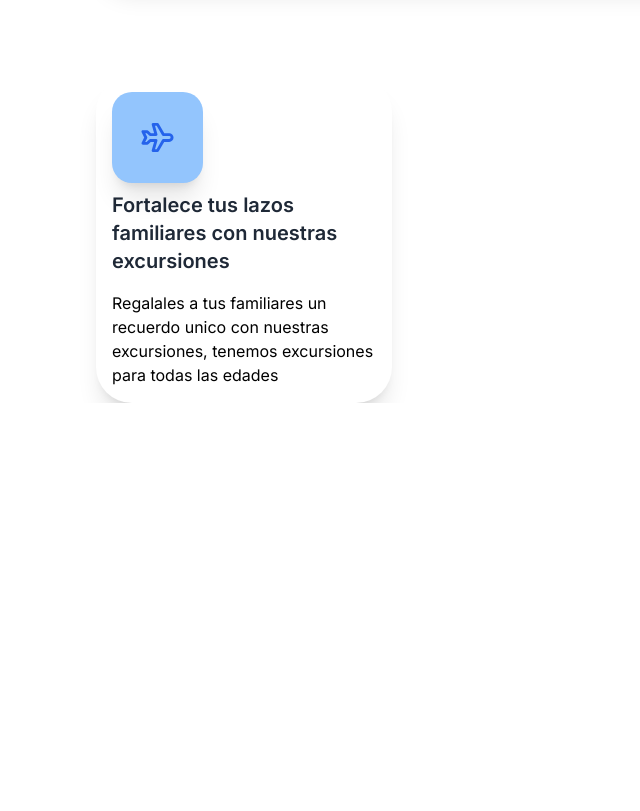
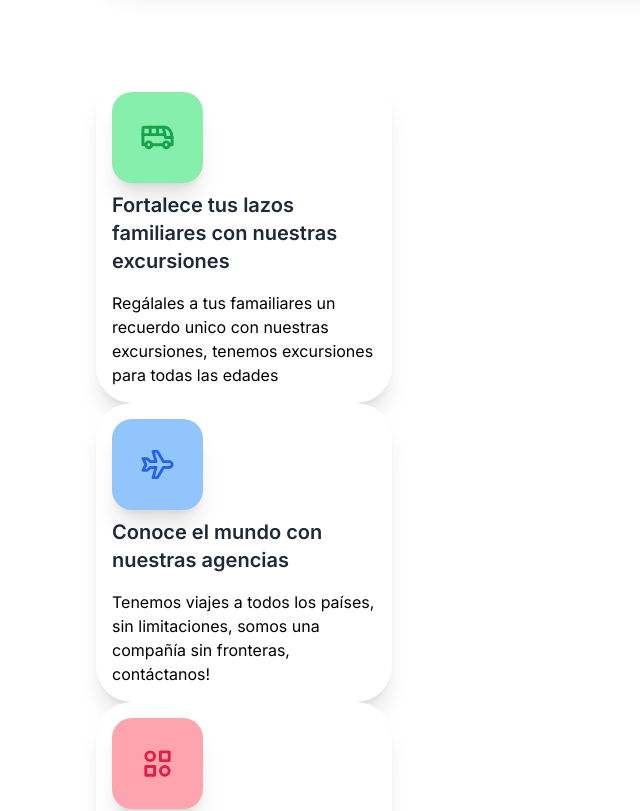
Before and after one commit to Val020213/travel-agency-frontend, a Next.js app: page / in a window 1280 px wide. Shown: the part 560-1371 px from the top of the page, without its empty margins (0-640 px from the left). Before the commit the page ends 963 px from the top, so only its background shows below. Built offline with nearby package versions, Linux system fonts and the light colour scheme; a web font is replaced by a local one.

Commit message:
feat: all categoryCards added

```diff
--- a/src/app/page.tsx
+++ b/src/app/page.tsx
@@ -32,7 +32,10 @@ export default function Home() {
         phone='55591702'
       />
       <div className='este div es fantasma h-24' />
-      <CategoryCard messageUp='Fortalece tus lazos familiares con nuestras excursiones' messageDown='Regalales a tus familiares un recuerdo unico con nuestras excursiones, tenemos excursiones para todas las edades'/>
+      <CategoryCard categoryType={2} />
+      <CategoryCard categoryType={1} />
+      <CategoryCard categoryType={3} />
+      <CategoryCard categoryType={4} />
     </>
   );
 }
--- a/src/ui/cards/CategoryCard.tsx
+++ b/src/ui/cards/CategoryCard.tsx
@@ -1,17 +1,86 @@
 import clsx from "clsx";
 import {
-  IconHome,
   IconBus,
   IconPlane,
   IconBackpack,
+  IconCategory2
 } from "@tabler/icons-react";
+import { useState, useEffect } from "react";
 
 //aqui podria importar todos los iconos para hacerlo dry
 //en dependencia de la instancia printear uno u otro
 
+export const CategoryCard = ({ categoryType }: { categoryType: number }) => {
+  interface CardStyle {
+    icon: JSX.Element;
+    color: string;
+    message: {
+      desktopTop: string;
+      desktopDown: string;
+      mobileTop: string;
+      mobileDown: string;
+    };
+  }
+  const cardStyles: { [key: number]: CardStyle } = {
+    1: {
+      icon: <IconPlane size={35} className="text-blue-600" />,
+      color: "bg-blue-300",
+      message: {
+        desktopTop: "Conoce el mundo con nuestras agencias",
+        desktopDown: "Tenemos viajes a todos los países, sin limitaciones, somos una compañía sin fronteras, contáctanos!",
+        mobileTop: "Agencias",
+        mobileDown: "Somos una compañía sin fronteras, contáctanos!",
+      },
+    },
+    2: {
+      icon: <IconBus size={35} className="text-green-600" />,
+      color: "bg-green-300",
+      message: {
+        desktopTop: "Fortalece tus lazos familiares con nuestras excursiones",
+        desktopDown: "Regálales a tus famailiares un recuerdo unico con nuestras excursiones, tenemos excursiones para todas las edades",
+        mobileTop: "Excursiones",
+        mobileDown: "Regálales a tus famailiares un recuerdo único",
+      },
+    },
+    3: {
+      icon: <IconCategory2 size={35} className="text-rose-600" />,
+      color: "bg-rose-300",
+      message: {
+        desktopTop: "Todas nuestras ofertas",
+        desktopDown: "Somos la compania No. 1 en ofertas del mes, experiencias nuevas, todo tipo de precios, vivimos por ti",
+        mobileTop: "Todas nuestras ofertas",
+        mobileDown: "Somos la compañía No. 1 en ofertas del mes",
+      },
+    },
+    4: {
+      icon: <IconBackpack size={35} className="text-orange-600" />,
+      color: "bg-orange-300",
+      message: {
+        desktopTop: "Se afortunado con un paquete",
+        desktopDown: "Dejanos todo en tus manos, seremos tus guias. Esta nueva modalidad incluye hotel, excursiones, mejores ofertas, todo lo que necesitas en tus vacaciones",
+        mobileTop: "Paquetes",
+        mobileDown: "Dejanos todo en tus manos, guiamos tu aventura",
+      },
+    },
+  };
+
+  const selectedStyle = cardStyles[categoryType] || cardStyles[1];
+   const [isMobileView, setIsMobileView] = useState(window.innerWidth <= 768);
+
+  useEffect(() => {
+    const handleResize = () => {
+      setIsMobileView(window.innerWidth <= 768);
+    };
+
+    window.addEventListener('resize', handleResize);
+
+    // Limpiar el evento al desmontar el componente
+    return () => {
+      window.removeEventListener('resize', handleResize);
+    };
+  }, []);
 
 
-export const CategoryCard = ({messageUp, messageDown}: {messageUp: string, messageDown:string}) => {
   return (
     <div
       className={clsx(
@@ -22,71 +91,47 @@ export const CategoryCard = ({messageUp, messageDown}: {messageUp: string, messa
         "rounded-3xl md:rounded-[36px]",
         "shadow-xl",
         "bg-white dark:bg-extends-darker-blue-900",
-        ' gap-2 p-4',
+        " gap-2 p-4",
         " w-[266px] md:w-[296px]"
       )}
     >
-
-      <div className=
-        // {
-        // clsx(
-        // "rounded-[20px]",
-        // "relative",
-        // "flex flex-col",
-        // "justify-start",
-        // "items-center",
-        // "shadow-xl",
-        // " bg-green-300 ",
-        // ' gap-0 p-7',
-        // )}
-        // <IconBus size={35} className="text-green-600"  />
-         {
-           clsx(
+      <div
+        className={clsx(
           "rounded-[20px]",
           "relative",
           "flex flex-col",
           "justify-start",
           "items-center",
           "shadow-xl",
-             " bg-blue-300",
-             ' gap-0 p-7',
+          selectedStyle.color,
+          " gap-0 p-7"
         )}
       >
-
-        <IconPlane size={35} className="text-blue-600"  />
+        {selectedStyle.icon}
       </div>
-
-
-
 
       <div
         className={clsx(
-          'flex w-full flex-col',
-          'md:gap-4 *:flex *:flex-row *:gap-2',
-
+          "flex w-full flex-col",
+          "md:gap-4 *:flex *:flex-row *:gap-2"
         )}
       >
-
         <div>
-        <h1 className={clsx(
-          ' w-full ',
-          ' line-clamp-3',
-          'hover:line-clamp-none',
-          'text-xl font-semibold',
-          'text-gray-800 dark:text-white'
-          )}>
-        {messageUp}
+          <h1
+            className={clsx(
+              " w-full ",
+              " line-clamp-3",
+              "hover:line-clamp-none",
+              "text-xl font-semibold",
+              "text-gray-800 dark:text-white"
+            )}
+          >
+            {isMobileView ? selectedStyle.message.mobileTop : selectedStyle.message.desktopTop}
           </h1>
         </div>
 
-      <div className="text-base">
-        {messageDown}
+        <div className="text-base">{ isMobileView ? selectedStyle.message.mobileDown : selectedStyle.message.desktopDown}</div>
       </div>
-
-    </div>
-
-
-
     </div>
   );
 };
```
Lines whose indentation alone changed are shown as unchanged.
